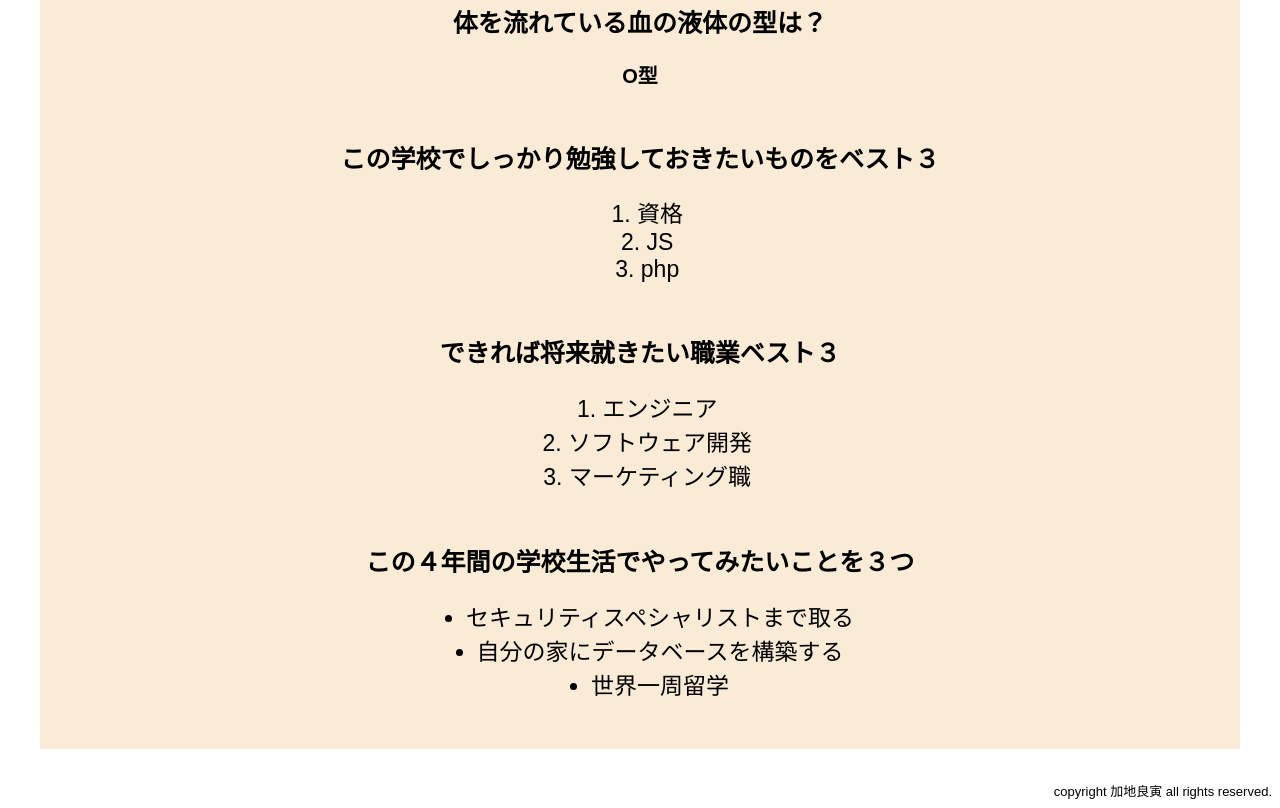
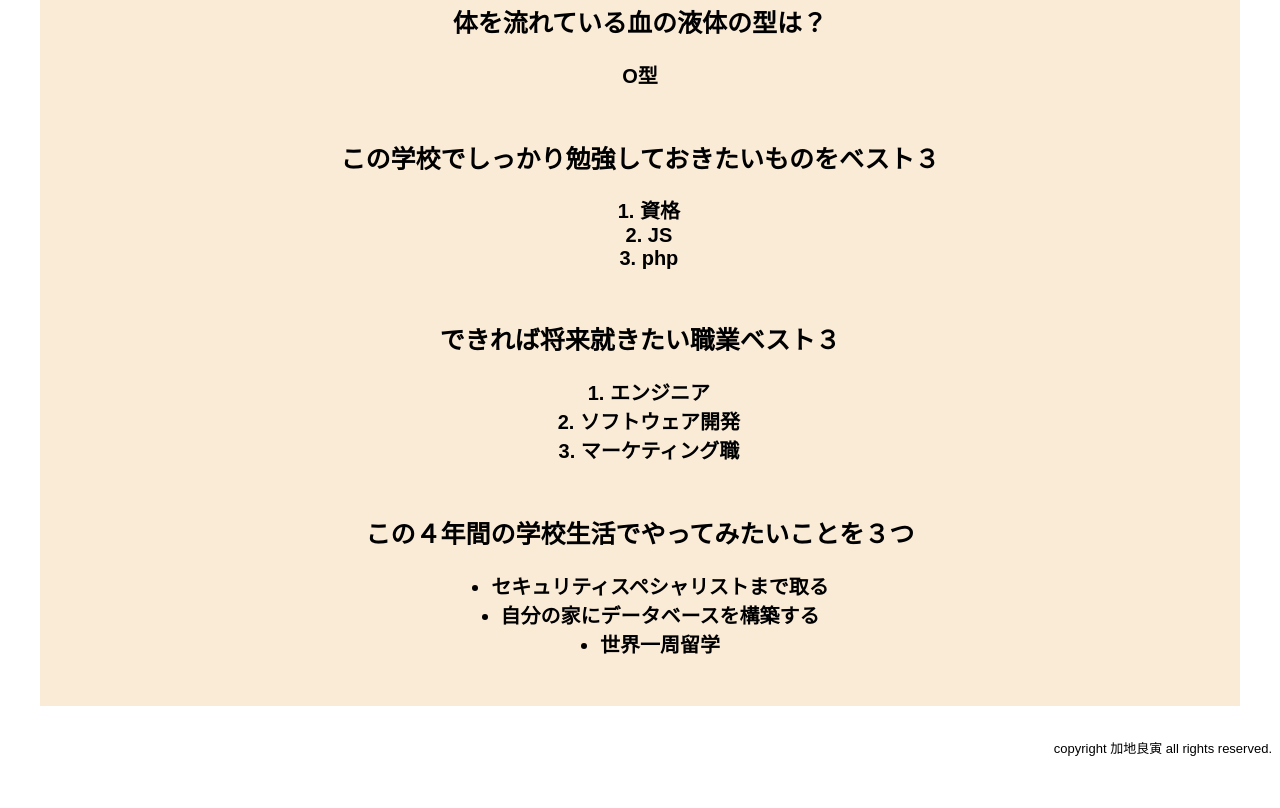
Before and after one commit to RyOkEeeesh/kaji, a plain HTML site: page index.html in a window 1280 px wide. Shown: the part 2720-3528 px from the top of the page. After the commit the page ends 3485 px from the top, so only its background shows below. Drawn offline with Linux system fonts and the light colour scheme.

Commit message:
Add files via upload

```diff
--- a/css/base.css
+++ b/css/base.css
@@ -13,7 +13,8 @@ div#right{
 }
 
 li{
-    font-size: 23px;
+    font-size: 20px;
+    font-weight: bold;
     width: fit-content;
     margin: auto;
 }
```
